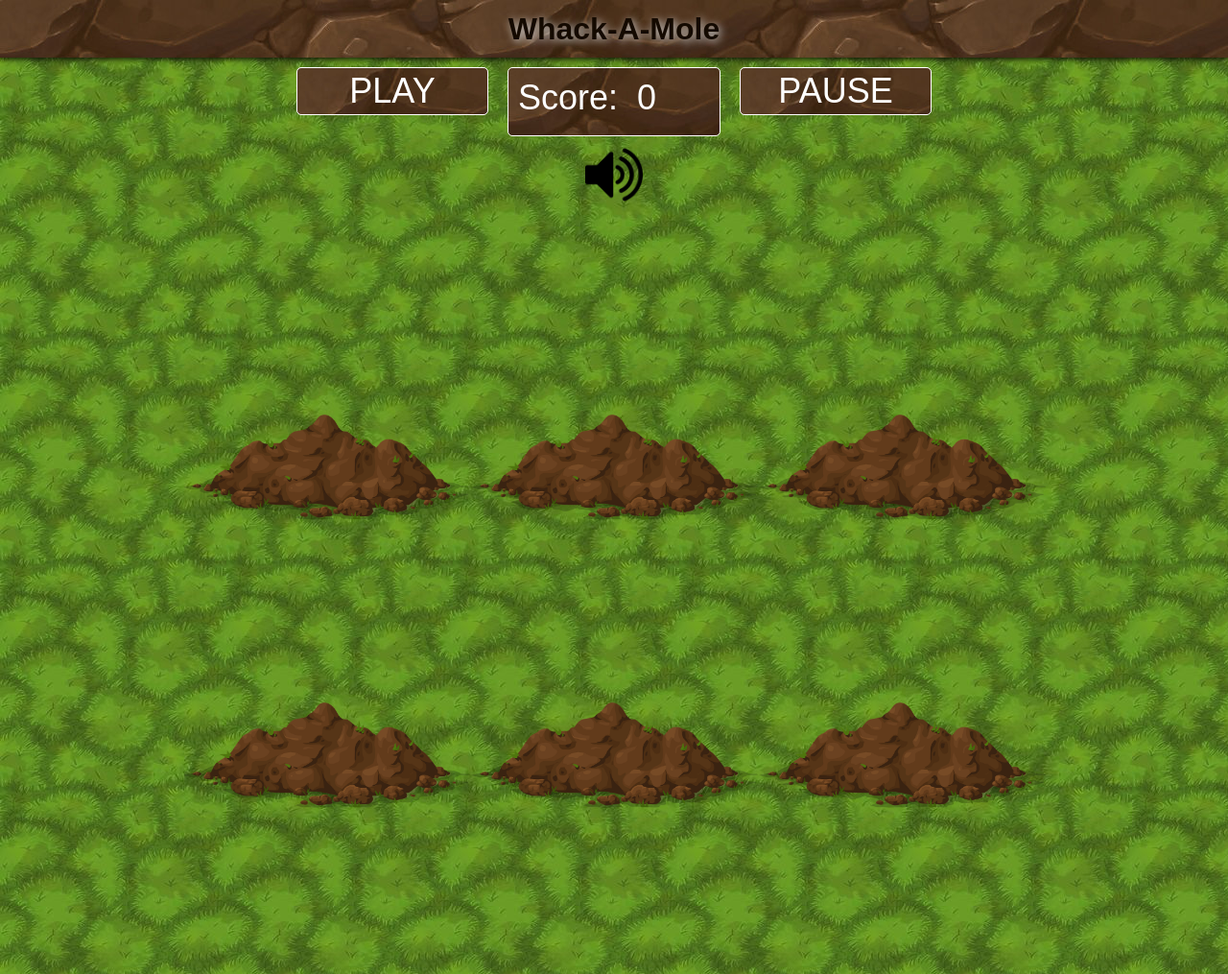
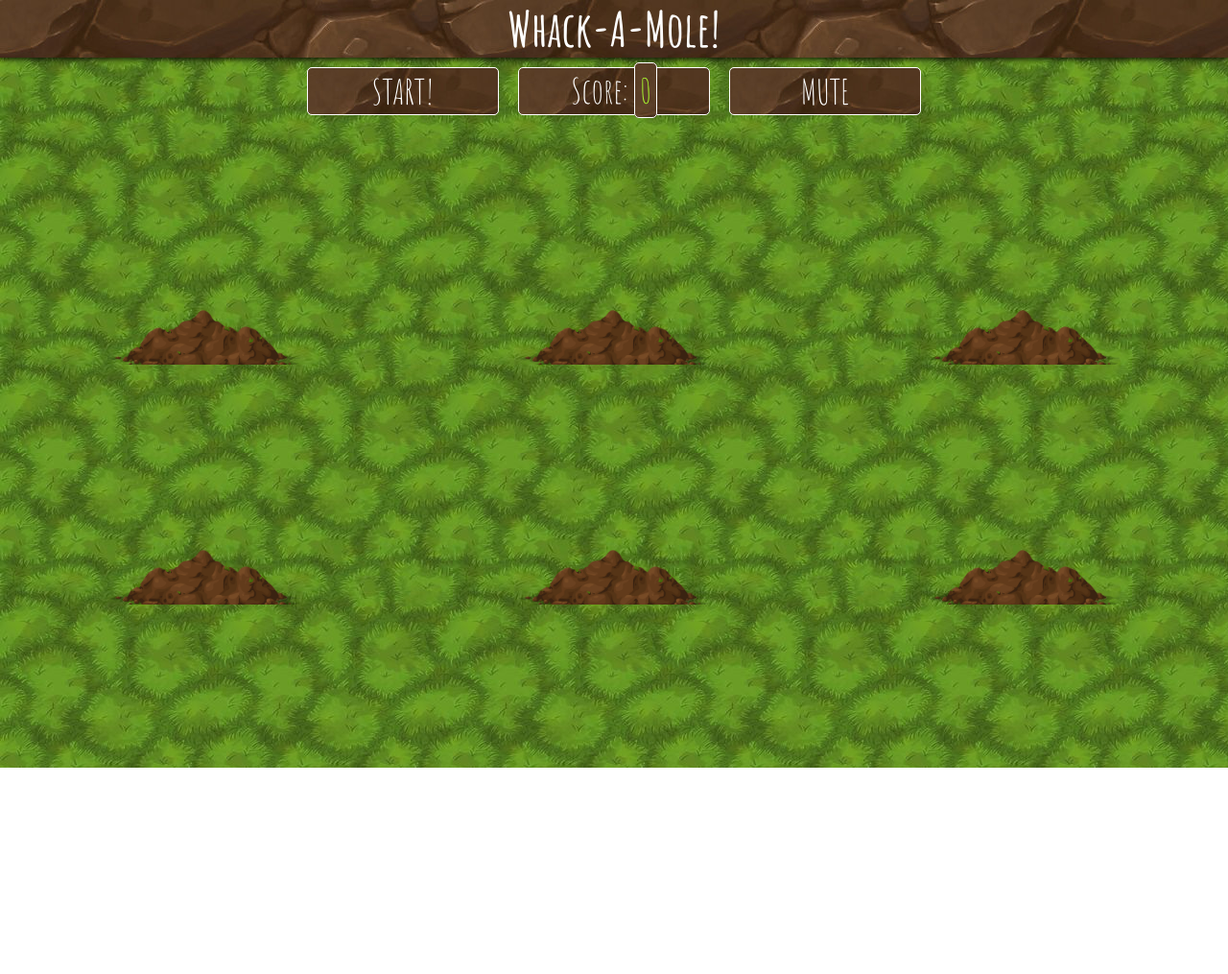
Before and after one commit to opholroyd/Whack_A_Mole, a plain HTML site: page index.html in a window 1280 px wide. Shown: the top 1015 px of the page at 96% size. After the commit the page ends 800 px from the top, so only its background shows below. Drawn offline with Linux system fonts and the light colour scheme.

Commit message:
scripted and sounds added

```diff
--- a/app.js
+++ b/app.js
@@ -1,79 +1,64 @@
 const holes = document.querySelectorAll('.hole');
 const scoreBoard = document.querySelector('.score');
-const button = document.querySelector('#startBtn');
-let gameTimer;
-let timeLimit;
+const moles = document.querySelectorAll('.mole')
+let lastHole;
+let timeUp = false;
 let score = 0;
+let whack = new Audio('./sounds/whack.wav');
+let slap = new Audio('./sounds/slap.wav');
 
-const startBtn = document.getElementById("startBtn")
-const pauseBtn = document.getElementById("pauseBtn")
-
-let m1 = document.getElementById("m1");
-    m2 = document.getElementById("m2");
-    m3 = document.getElementById("m3");
-    m4 = document.getElementById("m4");
-    m5 = document.getElementById("m5");
-    m6 = document.getElementById("m6");
-
-
-const gameLoop = () => {
-    gameTimer = setInterval(() => moleHole(), 1000);
-    timeLimit = setTimeout(() => moleHole(), 20000);
+function randSound() {
+    let soundPlay = (Math.floor(Math.random) * 10);
+    console.log(soundPlay)
 }
 
-const moleHole = () => {
-    let hole = Math.floor(Math.random()*6)+1;
-            if (hole == 1) {
-                m1.classList.add('showMole');
-                setTimeout(() => m1.classList.remove('showMole'), 1000)
-            } else if (hole == 2) {
-                m2.classList.add('showMole');
-                setTimeout(() => m1.classList.remove('showMole'), 1000)
-            } else if (hole == 3) {
-                m3.classList.add('showMole');
-                setTimeout(() => m1.classList.remove('showMole'), 1000)
-            } else if (hole == 4) {
-                m4.classList.add('showMole');
-                setTimeout(() => m1.classList.remove('showMole'), 1000)
-            } else if (hole == 5) {
-                m5.classList.add('showMole');
-                setTimeout(() => m1.classList.remove('showMole'), 1000)
-            } else if (hole == 6) {
-                m6.classList.add('showMole');
-                setTimeout(() => m1.classList.remove('showMole'), 1000)
-            }
+function randTime(min, max) {
+    return Math.round(Math.random() * (max - min)) + min;
 }
 
-m1.addEventListener("click", () => {
-    document.getElementById("score").innerHTML = score += 1
-});
+const randHole = (holes) => {
+    const idx = Math.floor(Math.random() * holes.length);
+    const hole = holes[idx];
+    console.log(hole)
+    if(hole === lastHole) {
+        console.log("Reroll.");
+        return randHole(holes);
+    }
+    lastHole = hole;
+    return hole;
+}
 
-m2.addEventListener("click", () => {
-    document.getElementById("score").innerHTML = score+= 1
-});
+function peep() {
+    const time = randTime(500, 2000);
+    const hole = randHole(holes);
+    hole.classList.add('up');
+    setTimeout(() => {
+        hole.classList.remove('up');
+        if(!timeUp) peep();
+    }, time);
+}
 
-m3.addEventListener("click", () => {
-    document.getElementById("score").innerHTML = score += 1
-});
+function startGame() {
+    music = new Audio('./sounds/record-player.wav');
+    music.play();
+    scoreBoard.textContent = 0;
+    timeUp = false;
+    score = 0;
+    peep();
+    fireworks = new Audio('./sounds/fireworks.wav');
+    cheer = new Audio('./sounds/cheering.wav');
+    setTimeout(() => timeUp = true, 20000)
+    setTimeout(() => cheer.play() &&
+    fireworks.play() , 20000)
+}
 
-m4.addEventListener("click", () => {
-    document.getElementById("score").innerHTML = score+= 1
-});
+function hit(e) {
+    console.log
+    if(!e.isTrusted) return; // cheater!
+    score++;
+    this.parentNode.classList.remove('up');
+    scoreBoard.textContent = score;
+    randSound()
+}
 
-m5.addEventListener("click", () => {
-    document.getElementById("score").innerHTML = score += 1
-});
-
-m6.addEventListener("click", () => {
-    document.getElementById("score").innerHTML = score += 1
-});
-// m1.addEventListener("click", () => {
-//     m1.classList.remove('showMole')
-// });
-// const  () => {
-//     setTimeout(m1.classList.remove('showMole'), 2000)
-// }
-
-
-
-// startBtn.addEventListener('click', gameLoop());
+moles.forEach(mole => mole.addEventListener('click', hit));
--- a/index.html
+++ b/index.html
@@ -2,85 +2,47 @@
 <html lang="en">
 <head>
   <meta charset="UTF-8">
+  <meta name="viewport" content="width=device-width, initial-scale=0.4, maximum-scale=0.4, user-scalable=0">
   <title>The Greatest Punch'Em'Up</title>
   <link href='https://fonts.googleapis.com/css?family=Amatic+SC:400,700' rel='stylesheet' type='text/css'>
-  <link rel="stylesheet" href="style.css">
+  <link rel="stylesheet" href="main.css">
 </head>
 <body>
-  <div class="header">
-    <div class="gameTitle">
-    <h1>Whack-A-Mole</h1>
-  </div></div>
 
-
-
-  <div class="optionsBar">
-    <button id="startBtn" class="sized" onclick="gameLoop()">PLAY</button>
-    <p class="score sized">Score: <span class="score">0</span></p>
-    <button id="pauseBtn" class="sized">PAUSE</button>
-
-  </div>
-
-  <div class="muteContainer">
-      <audio src="./sounds/ambience.wav" id="my_audio" loop="loop"></audio>
-      <script type="text/javascript">
-        window.onload=function(){
-          document.getElementById("my_audio").play();
-        }
-      </script>
-  <div class="mute" id="mute"></div>
-  </div>
-
-<div class="center">
-  <div class="game">
-
-    <div class="field field1">
-        <img class="molehole" src="./images/Mole_Whole.png" width="300px" height="150px">
-      <div class="moleChar">
-          <img class="mole" id="m1" src="./images/Mole.png" width="150px" height="150px">
+    <div class="header">
+        <div class="gameTitle">
+        <h1>Whack-A-Mole!</h1>
       </div>
     </div>
 
-    <div class="field field2">
-        <img class="molehole" src="./images/Mole_Whole.png" width="300px" height="150px">
-      <div class="moleChar">
-          <img class="mole" id="m2" src="./images/Mole.png" width="150px" height="150px">
-      </div>
+  <div class="optionsBar">
+      <button class="sized" onClick="startGame()" >START!</button>
+      <p class="sized">Score: <span class="score">0</span></p>
+      <button id="pauseBtn" class="mute" onClick="mute()">MUTE</button>
     </div>
 
-    <div class="field field3">
-        <img class="molehole" src="./images/Mole_Whole.png" width="300px" height="150px">
-        <div class="moleChar">
-          <img class="mole" id="m3" src="./images/Mole.png" width="150px" height="150px">
-        </div>
+  <div class="game">
+    <div class="hole hole1">
+      <div class="mole"></div>
     </div>
-
-    <div class="field field4">
-        <img class="molehole" src="./images/Mole_Whole.png" width="300px" height="150px">
-        <div class="moleChar">
-            <img class="mole" id="m4" src="./images/Mole.png" width="150px" height="150px">
-          </div>
+    <div class="hole hole2">
+      <div class="mole"></div>
     </div>
-
-    <div class="field field5">
-        <img class="molehole" src="./images/Mole_Whole.png" width="300px" height="150px">
-        <div class="moleChar">
-            <img class="mole" id="m5" src="./images/Mole.png" width="150px" height="150px">
-          </div>
+    <div class="hole hole3">
+      <div class="mole"></div>
     </div>
-
-    <div class="field field6">
-        <img class="molehole" src="./images/Mole_Whole.png"  width="300px" height="150px">
-        <div class="moleChar">
-            <img class="mole" id="m6" src="./images/Mole.png" width="150px" height="150px">
-          </div>
+    <div class="hole hole4">
+      <div class="mole"></div>
     </div>
-
+    <div class="hole hole5">
+      <div class="mole"></div>
+    </div>
+    <div class="hole hole6">
+      <div class="mole"></div>
+    </div>
   </div>
-</div>
 
 <script src="app.js"></script>
-<script src="sound.js"> </script>
 
 </body>
 </html>
--- /dev/null
+++ b/main.css
@@ -0,0 +1,132 @@
+html {
+    box-sizing: border-box;
+    font-size: 10px;
+  }
+
+  *, *:before, *:after {
+    box-sizing: inherit;
+  }
+
+  body {
+    background-image: url("./images/Grass.jpg");
+    background-repeat: repeat;
+    padding: 0;
+    margin: 0;
+    font-family: 'Amatic SC', cursive;
+  }
+
+  .header {
+    display: flex;
+    width: 100%;
+    height: 60px;
+    background-color: #417432;
+    background-image: url("./images/soilBackground.jpg");
+    box-shadow: 0px 2px 5px 0px rgba(0,0,0,0.75);
+    justify-content: center;
+    align-items: center;
+}
+
+.optionsBar {
+    display: flex;
+    justify-content: center;
+    flex-direction: row;
+    width: 100%;
+    height: auto;
+}
+
+  h1 {
+    text-align: center;
+    font-size: 5em;
+    line-height: 1;
+    color: #ffffff;
+  }
+
+  .score {
+    padding: 5px;
+    border-radius: 5px;
+    background-image: url("./images/soilBackground.jpg");
+    color: greenyellow;
+    font-size: 36px;
+    border: 1px solid white;
+}
+
+.sized {
+    text-align: center;
+    margin: 10px;
+    width: 200px;
+    height: 50px;
+    border-radius: 5px;
+    background-image: url("./images/soilBackground.jpg");
+    color: #fff;
+    font-size: 36px;
+    border: 1px solid white;
+    font-family: 'Amatic SC', cursive;
+}
+
+.mute {
+    text-align: center;
+    margin: 10px;
+    width: 200px;
+    height: 50px;
+    border-radius: 5px;
+    background-image: url("./images/soilBackground.jpg");
+    color: #fff;
+    font-size: 36px;
+    border: 1px solid white;
+    font-family: 'Amatic SC', cursive;
+}
+
+.mute.on {
+    text-align: center;
+    margin: 10px;
+    width: 200px;
+    height: 50px;
+    border-radius: 5px;
+    background-image: url("./images/soilBackground.jpg");
+    color: red;
+    font-size: 36px;
+    border: 1px solid white;
+    font-family: 'Amatic SC', cursive;
+}
+
+  .game {
+    width: 100%;
+    height: 500px;
+    display: flex;
+    flex-wrap: wrap;
+    margin: 0 auto;
+  }
+
+  .hole {
+    flex: 1 0 33.33%;
+    overflow: hidden;
+    position: relative;
+  }
+
+  .hole:after {
+    display: block;
+    background: url('./images/Mole_hole.png') bottom center no-repeat;
+    background-size: contain;
+    content: '';
+    width: 100%;
+    height: 100px;
+    position: absolute;
+    z-index: 2;
+    bottom: -30px;
+  }
+
+  .mole {
+    background: url('./images/Mole.png') bottom center no-repeat;
+    background-size: 60%;
+    position: absolute;
+    top: 100%;
+    width: 100%;
+    max-width: 300px;
+    height: 100%;
+    max-height: 600px;
+    transition: all 0.4s;
+  }
+
+  .hole.up .mole{
+    top: 0;
+  }
--- a/sound.js
+++ /dev/null
@@ -1,5 +0,0 @@
-const audBtn = document.querySelectorAll("#mute")
-
-audBtn.addEventListener('click', () => {
-    audBtn.style.backgroundImage = './images/mutedAudio.png';
-});
--- a/style.css
+++ /dev/null
@@ -1,109 +0,0 @@
-body {
-    background-image: url("./images/Grass.jpg");
-    margin: 0px;
-    font-family: Arial, Helvetica, sans-serif;
-    box-sizing: border-box;
-}
-
-.header {
-    display: flex;
-    width: 100%;
-    height: 60px;
-    background-color: #417432;
-    background-image: url("./images/soilBackground.jpg");
-    box-shadow: 0px 2px 5px 0px rgba(0,0,0,0.75);
-    justify-content: center;
-    align-items: center;
-}
-
-.optionsBar {
-    display: flex;
-    justify-content: center;
-    flex-direction: row;
-    width: 100%;
-    height: auto;
-}
-
-.score {
-    padding: 10px;
-}
-
-.sized {
-    margin: 10px;
-    width: 200px;
-    height: 50px;
-    border-radius: 5px;
-    background-image: url("./images/soilBackground.jpg");
-    color: #fff;
-    font-size: 36px;
-    border: 1px solid white;
-}
-
-.gameTitle {
-    display: flex;
-    justify-content: center;
-    justify-items: center;
-    color: #140a00;
-    text-shadow: 2px 2px 8px lightgray;
-}
-
-.muteContainer {
-    width: 100%;
-    height: 60px;
-    display: flex;
-    justify-content: center;
-    align-items: center;
-}
-
-.mute {
-    height: 60px;
-    width: 60px;
-    background-image: url('./images/audio.png');
-    background-size: contain;
-    cursor: pointer;
-}
-
-.center {
-    display: grid;
-    justify-content: center;
-    align-items: center;
-    align-content: center;
-    justify-items: center;
-    height: 1000px;
-    width: 100%;
-}
-
-.game {
-    display: grid;
-    grid-template-rows: 300px 300px ;
-    grid-template-columns: 300px 300px 300px;
-    /* background-color: #493019; */
-}
-
-.field {
-    display: grid;
-    align-self: end;
-}
-
-.moleChar {
-    display: flex;
-    justify-content: center;
-    z-index: -1;
-}
-
-.mole {
-    animation: mole 2s infinite;
-    visibility: hidden;
-}
-
-.showMole {
-    bottom: 200px;
-    position: relative;
-    animation: mole 2s infinite;
-    visibility: visible;
-}
-
-@keyframes mole {
-    from {bottom: 200px};
-    to {bottom: 230px};
-}
```
Also changed, not shown: images/Mole_hole.png (renamed from images/Mole_Whole.png), 1 other file.
